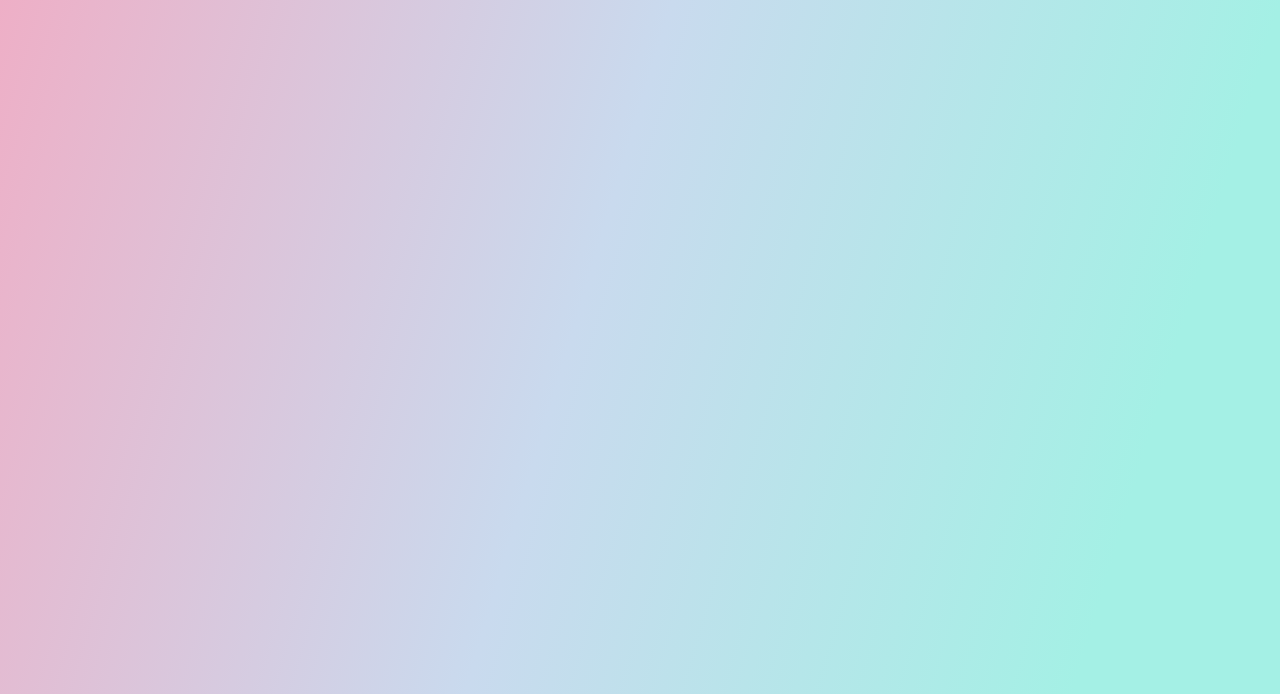
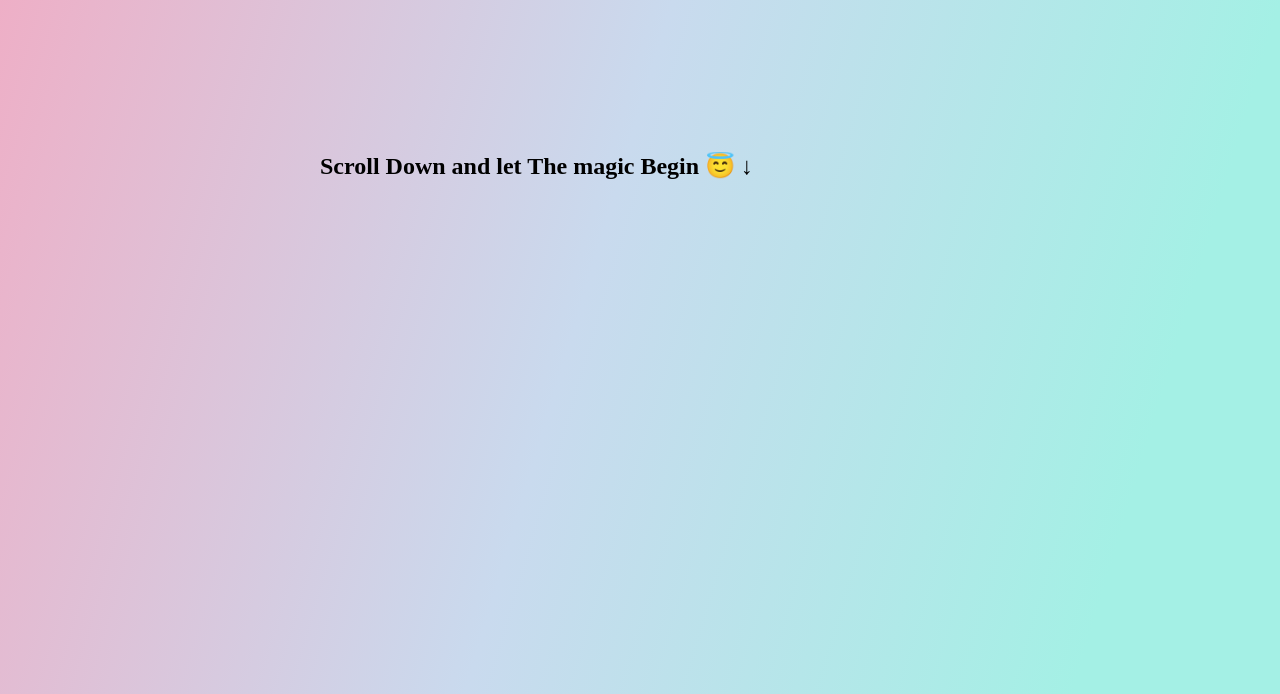
Before and after one commit to OAtulA/Basic-CSS, a plain HTML site: page index.html in a window 1280 px wide. Shown: the part 106-800 px from the top of the page. Drawn offline with Linux system fonts and the light colour scheme.

Commit message:
now your heading is in center of interface.

```diff
--- a/index.html
+++ b/index.html
@@ -18,10 +18,10 @@
                 <li class="page"><a href="#">Transition</a></li>
             </ul>
         </nav>
-
-        <h1>Scroll Down and let <br> The magic Begin <br>
+<div id="sourabh">
+         <h2 >Scroll Down and let  The magic Begin
             <span>&#128519; &#8595; </span>
-        </h1>
+        </h2> </div>
     </body>
 
 </html>
--- a/style.css
+++ b/style.css
@@ -15,6 +15,13 @@ body {
     background-repeat: no-repeat;
     height: 100%;
 
+}
+#sourabh{
+    margin-left: auto;
+    margin-right: auto;
+    display: block;
+    width: 50%;
+    margin-top: 200px;
 }
 
 nav {
```
